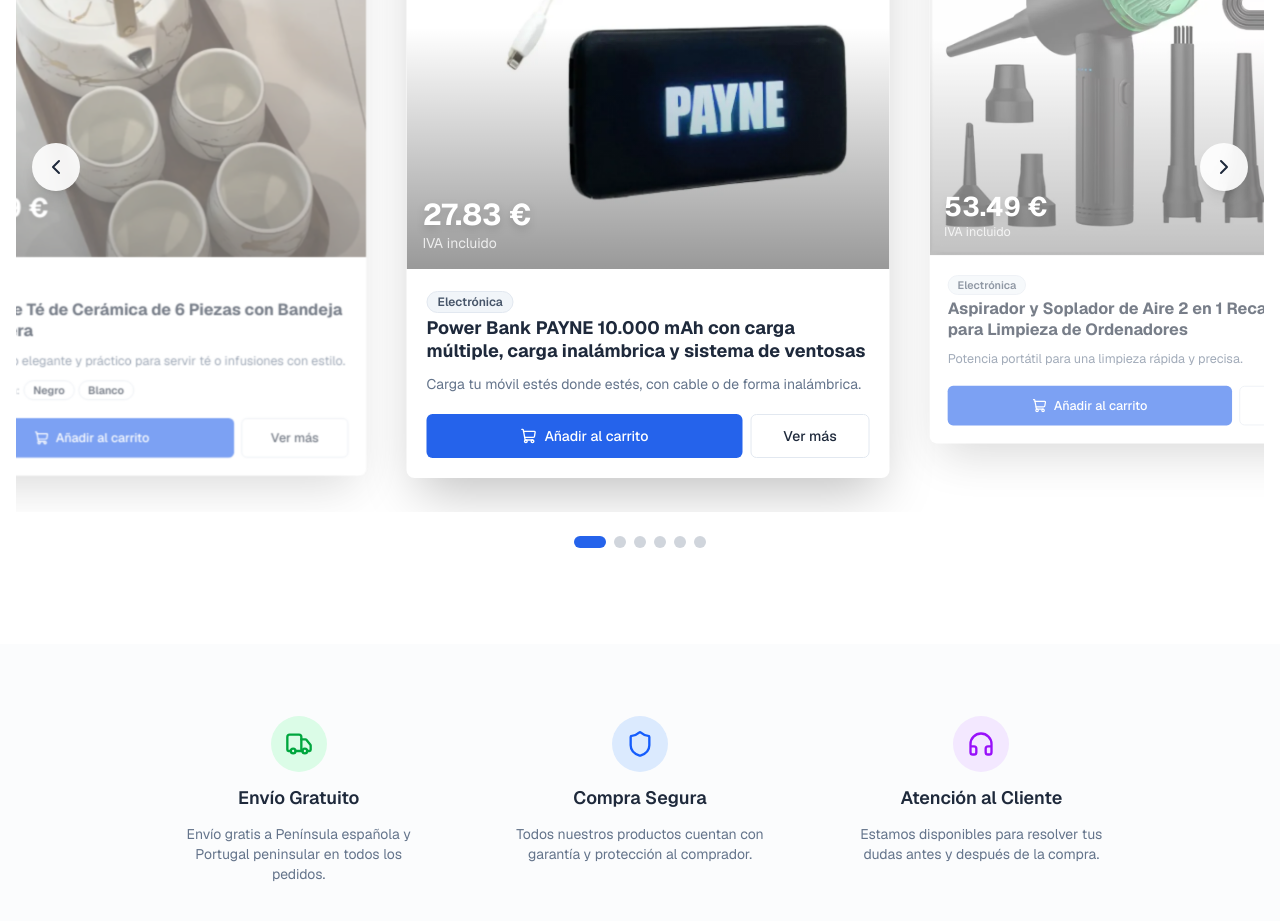
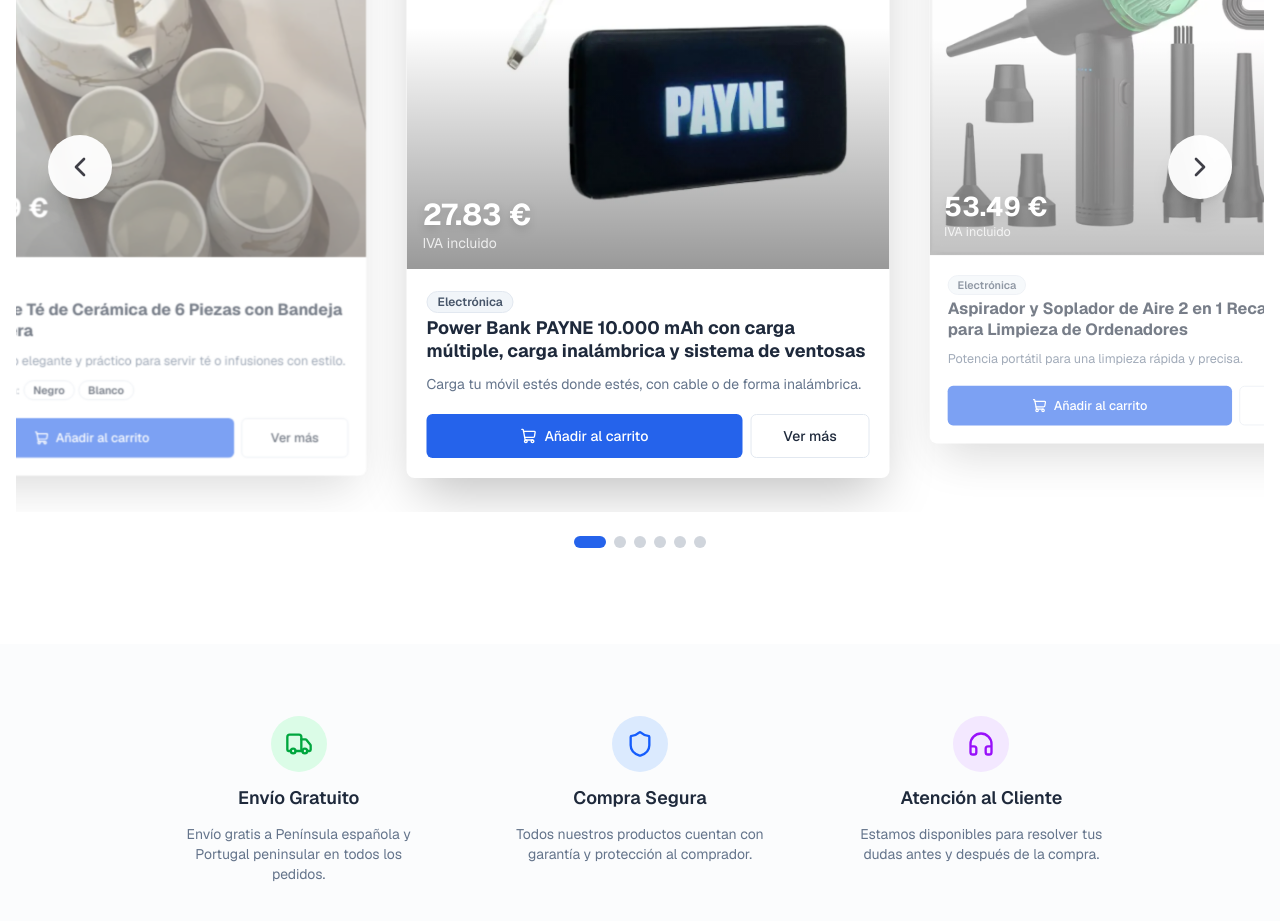
Before and after one commit to tonisilvan/PayneProducts, a Next.js app: page / in a window 1280 px wide. Shown: the part 1000-1921 px from the top of the page. Built offline with nearby package versions, Linux system fonts and the light colour scheme.

Commit message:
feat: enhance carousel navigation buttons - larger, more visible and better positioned

```diff
--- a/src/components/ProductCarousel.tsx
+++ b/src/components/ProductCarousel.tsx
@@ -53,17 +53,19 @@
       {/* Navigation Arrows */}
       <button
         onClick={scrollPrev}
-        className="absolute left-2 md:left-8 top-1/2 -translate-y-1/2 z-10 bg-white/90 dark:bg-zinc-800/90 backdrop-blur-sm rounded-full p-3 shadow-lg hover:bg-white dark:hover:bg-zinc-700 transition-all hover:scale-110"
+        disabled={!canScrollPrev}
+        className="absolute left-4 md:left-12 top-1/2 -translate-y-1/2 z-10 bg-white/95 dark:bg-zinc-800/95 backdrop-blur-sm rounded-full p-4 shadow-xl hover:bg-white dark:hover:bg-zinc-700 transition-all duration-300 hover:scale-110 disabled:opacity-50 disabled:cursor-not-allowed disabled:hover:scale-100 group"
         aria-label="Producto anterior"
       >
-        <ChevronLeft className="h-6 w-6" />
+        <ChevronLeft className="h-8 w-8 text-zinc-700 dark:text-zinc-300 group-hover:text-primary transition-colors" />
       </button>
       <button
         onClick={scrollNext}
-        className="absolute right-2 md:right-8 top-1/2 -translate-y-1/2 z-10 bg-white/90 dark:bg-zinc-800/90 backdrop-blur-sm rounded-full p-3 shadow-lg hover:bg-white dark:hover:bg-zinc-700 transition-all hover:scale-110"
+        disabled={!canScrollNext}
+        className="absolute right-4 md:right-12 top-1/2 -translate-y-1/2 z-10 bg-white/95 dark:bg-zinc-800/95 backdrop-blur-sm rounded-full p-4 shadow-xl hover:bg-white dark:hover:bg-zinc-700 transition-all duration-300 hover:scale-110 disabled:opacity-50 disabled:cursor-not-allowed disabled:hover:scale-100 group"
         aria-label="Producto siguiente"
       >
-        <ChevronRight className="h-6 w-6" />
+        <ChevronRight className="h-8 w-8 text-zinc-700 dark:text-zinc-300 group-hover:text-primary transition-colors" />
       </button>
 
       {/* Carousel */}
```
